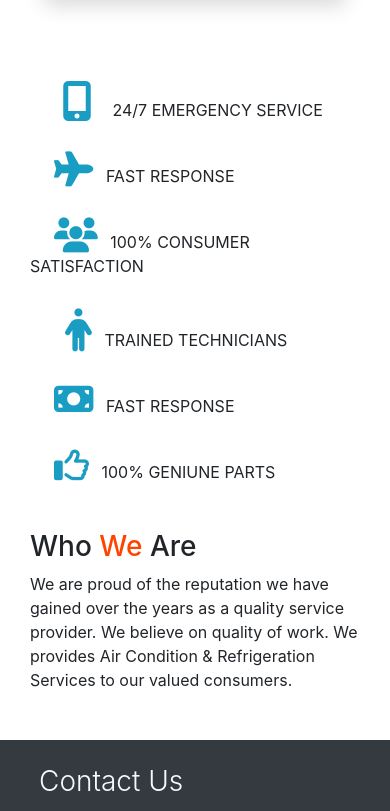
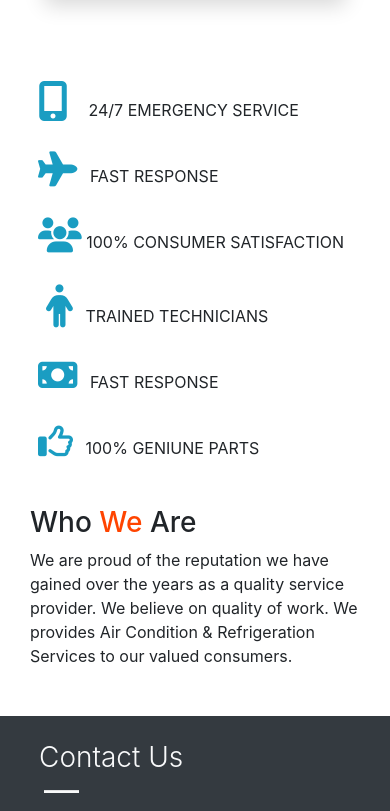
Before and after one commit to RamizRafiq/cool-point, a plain HTML site: page index.html in a window 390 px wide. Shown: the part 2414-3225 px from the top of the page. Drawn offline with nearby package versions, Linux system fonts and the light colour scheme.

Commit message:
cool point

```diff
--- a/css/Style.css
+++ b/css/Style.css
@@ -154,7 +154,7 @@ color: #1A9DC2;
 }
 .logo5{
     color: #1A9DC2;
-    margin-left: 35px;
+    /* margin-left: 18px; */
 font-size: 43px;
 }
 .dblock{
--- a/index.html
+++ b/index.html
@@ -186,20 +186,20 @@
 
 <div class="col-12 col-md-6 dblock">
 <div class="marginbt" >
-  <i class="fas fa-mobile-alt logo3 ml-4  pl-2 "></i>
+  <i class="fas fa-mobile-alt logo3 ml-md-4 ml-2   "></i>
 <span class="pl-3">24/7 EMERGENCY SERVICE</span>
          </div>
 
 
          <div class="marginbt">
-          <i class="fas fa-plane logo4 ml-4"></i>
+          <i class="fas fa-plane logo4 ml-md-4 ml-2"></i>
         <span class="pl-2">FAST RESPONSE</span>
                  </div>
 
                  <div class="marginbt">
 
-                  <i class="fas fa-users logo4 ml-4"></i>
-                <span class="pl-2 ">100% CONSUMER SATISFACTION</span>
+                  <i class="fas fa-users logo4 ml-md-4 ml-2"></i>
+                <span class=" ">100% CONSUMER SATISFACTION</span>
                          </div>
 
 </div>
@@ -209,20 +209,20 @@
 
   <div class="marginbt">
 
-    <i class="fas fa-male logo5 "></i>
+    <i class="fas fa-male logo5 ml-3 "></i>
   <span class="pl-2">TRAINED TECHNICIANS</span>
            </div>
 
            <div class="marginbt">
 
 
-            <i class="fas fa-money-bill logo4 ml-4"></i>
+            <i class="fas fa-money-bill logo4 ml-md-4 ml-2"></i>
           <span class="pl-2">FAST RESPONSE</span>
                    </div>
 
                    <div class="marginbt">
 
-                   <i class="far fa-thumbs-up logo4 ml-4"></i>
+                   <i class="far fa-thumbs-up logo4 ml-md-4 ml-2"></i>
                    <!-- <i class="fas fa-money-bill logo4 ml-4"></i> -->
                  <span class="pl-2">100% GENIUNE PARTS</span>
                           </div>
```
